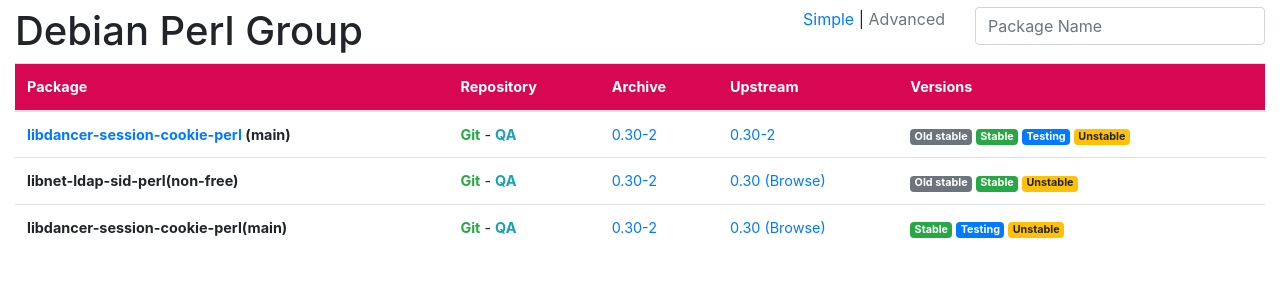
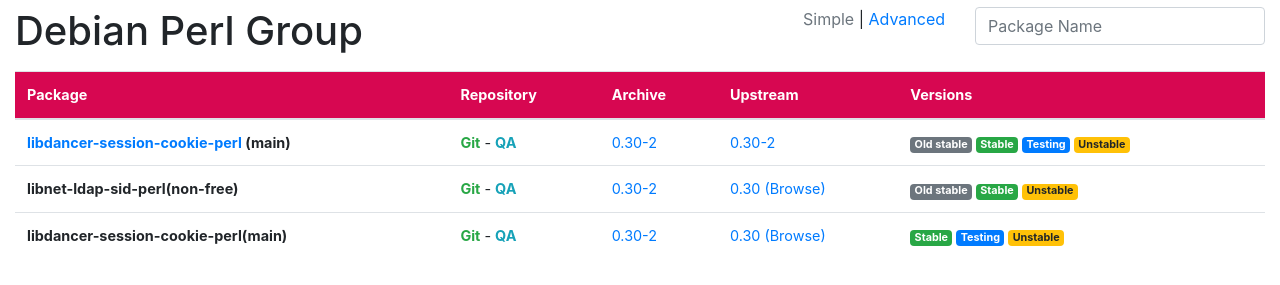
Before and after one commit to Chirath02/debian-team-package-overview, a plain HTML site: page index.html in a window 1280 px wide. Shown: the part 313-598 px from the top of the page. Drawn offline with nearby package versions, Linux system fonts and the light colour scheme.

Commit message:
Made simple page responsible

```diff
--- a/index.html
+++ b/index.html
@@ -44,8 +44,8 @@
             </div>
             <div class="col-md-3">
                 <div class="pull-right text-center">
-                    <a href="index.html">Simple</a> |
-                    <a href="advance.html" class="text-muted">Advanced</a>
+                    <a href="index.html" class="text-muted">Simple</a> |
+                    <a href="advance.html">Advanced</a>
                 </div>
             </div>
             <div class="col-md-3">
@@ -53,7 +53,7 @@
                        id="inlineFormInputName2" placeholder="Package Name">
             </div>
         </div>
-
+        <div class="table-responsive mt-2">
             <table class="table table-hover">
                 <thead>
                 <tr class="debian-color">
@@ -67,10 +67,10 @@
                 <tbody>
                 <tr>
                     <th scope="row">
-                    <a href="https://tracker.debian.org/pkg/libdancer-session-cookie-perl"
-                       id="description" data-toggle="popover" class="popover-hover"
+                        <span  class="popover-hover cursor-pointer text-primary"
+                           id="description" data-toggle="popover"
                            data-placement="top"
-                       title="Description"
+                           title="<a href='https://tracker.debian.org/pkg/libdancer-session-cookie-perl'>libdancer-session-cookie-perl</a>"
                            data-content='<p>Encrypted cookie-based session backend for Dancer <br> </p>
                            <p><span class="font-weight-bold">maintainer:</span>
                            <a href="https://qa.debian.org/developer.php?email=pkg-perl-maintainers%40lists.alioth.debian.org">Debian Perl Group</a> <br>
@@ -78,7 +78,7 @@
                            <span class="font-weight-bold">std-ver:</span> 4.1.3</p>
                            <p><span class="font-weight-bold">Binaries:</span> <br>
                            <a href="https://packages.debian.org/unstable/libdancer-session-cookie-perl" title="">libdancer-session-cookie-perl</a>
-                       </p> '>libdancer-session-cookie-perl</a>
+                           </p> '>libdancer-session-cookie-perl</span>
                         <span title="Component">(main)</span>
                     </th>
                     <td><a class="text-success font-weight-bold" href="https://salsa.debian.org/perl-team/modules/packages/libdancer-session-cookie-perl.git">Git</a> -
@@ -88,32 +88,28 @@
                     <td><a href="">0.30-2</a></td>
                     <td><a href="https://metacpan.org/release/Dancer-Session-Cookie">0.30-2</a>
                     <td>
-                    <a href="https://packages.debian.org/source/oldstable/libdancer-session-cookie-perl">
-                                <span class="badge badge-secondary popover-hover"
+                        <span class="badge badge-secondary popover-hover cursor-pointer"
                               data-toggle="popover"
                               data-content='<a href="https://packages.debian.org/source/oldstable/libdancer-session-cookie-perl">0.25-1</a>'
                               data-placement="left"
                               title="Debian 8(Jessie)">Old stable</span>
-                    </a>
-                    <a href="https://packages.debian.org/source/stable/libdancer-session-cookie-perl">
-                                <span class="badge badge-success popover-hover"
+
+                        <span class="badge badge-success popover-hover cursor-pointer"
                               data-toggle="popover"
                               data-content='<a href="https://packages.debian.org/source/stable/libdancer-session-cookie-perl">0.27-1</a>'
                               data-placement="top"
                               title="Debian 9(Stretch)">Stable</span>
-                    </a>
-                    <a href="https://packages.debian.org/source/testing/libdancer-session-cookie-perl">
-                                <span class="badge badge-primary popover-hover"
+
+                        <span class="badge badge-primary popover-hover cursor-pointer"
                               data-placement="bottom"
                               data-content='<a href="https://packages.debian.org/source/testing/libdancer-session-cookie-perl">0.30-2</a>'
                               title="Debian Buster(Testing)">Testing</span>
-                    </a>
-                    <a href="https://packages.debian.org/source/unstable/libdancer-session-cookie-perl">
-                                <span class="badge badge-warning popover-hover"
+
+                        <span class="badge badge-warning popover-hover cursor-pointer"
                               data-placement="top"
                               data-content='<a href="https://packages.debian.org/source/unstable/libdancer-session-cookie-perl">0.30-2</a>'
                               title="Debian Unstable(Sid)">Unstable</span>
-                    </a>
+
                     </td>
                 </tr>
 
@@ -167,6 +163,7 @@
                 </tr>
                 </tbody>
             </table>
+        </div>
 
 </section>
 
```
Lines whose indentation alone changed are shown as unchanged.
